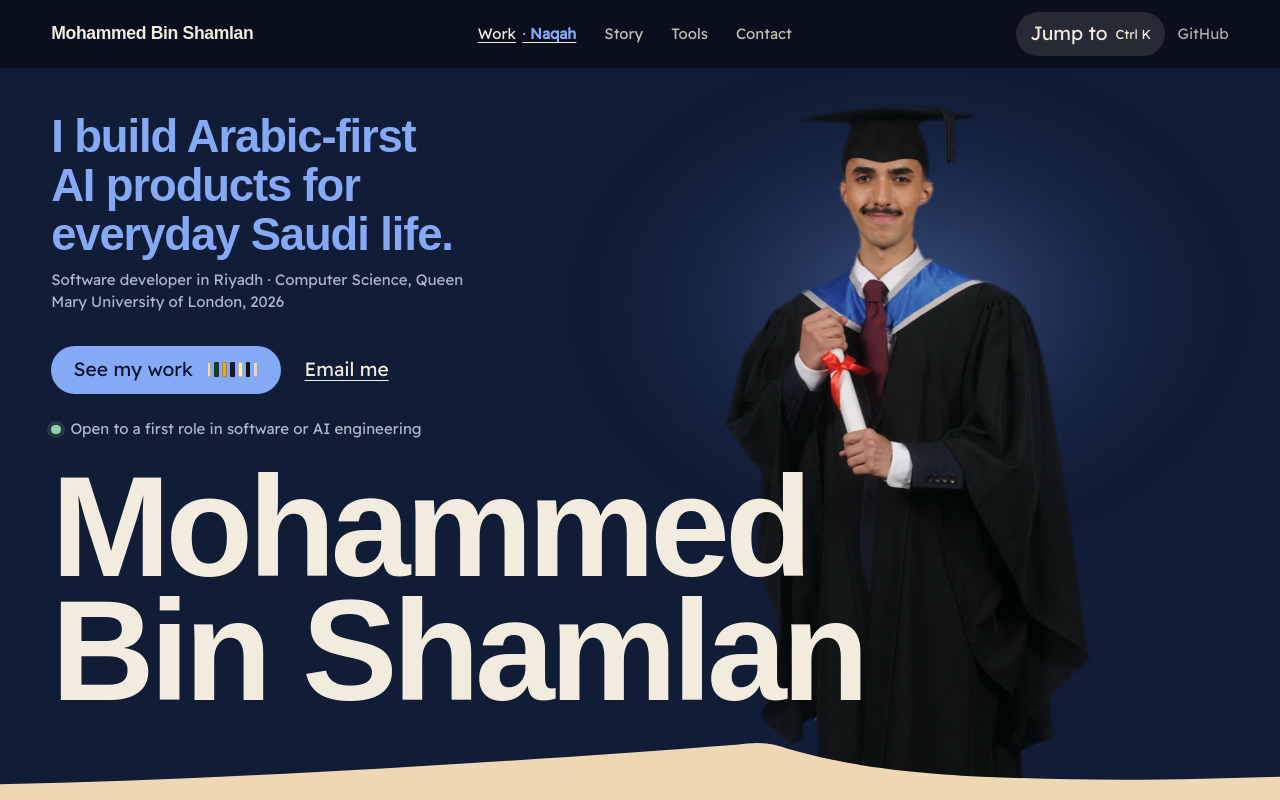
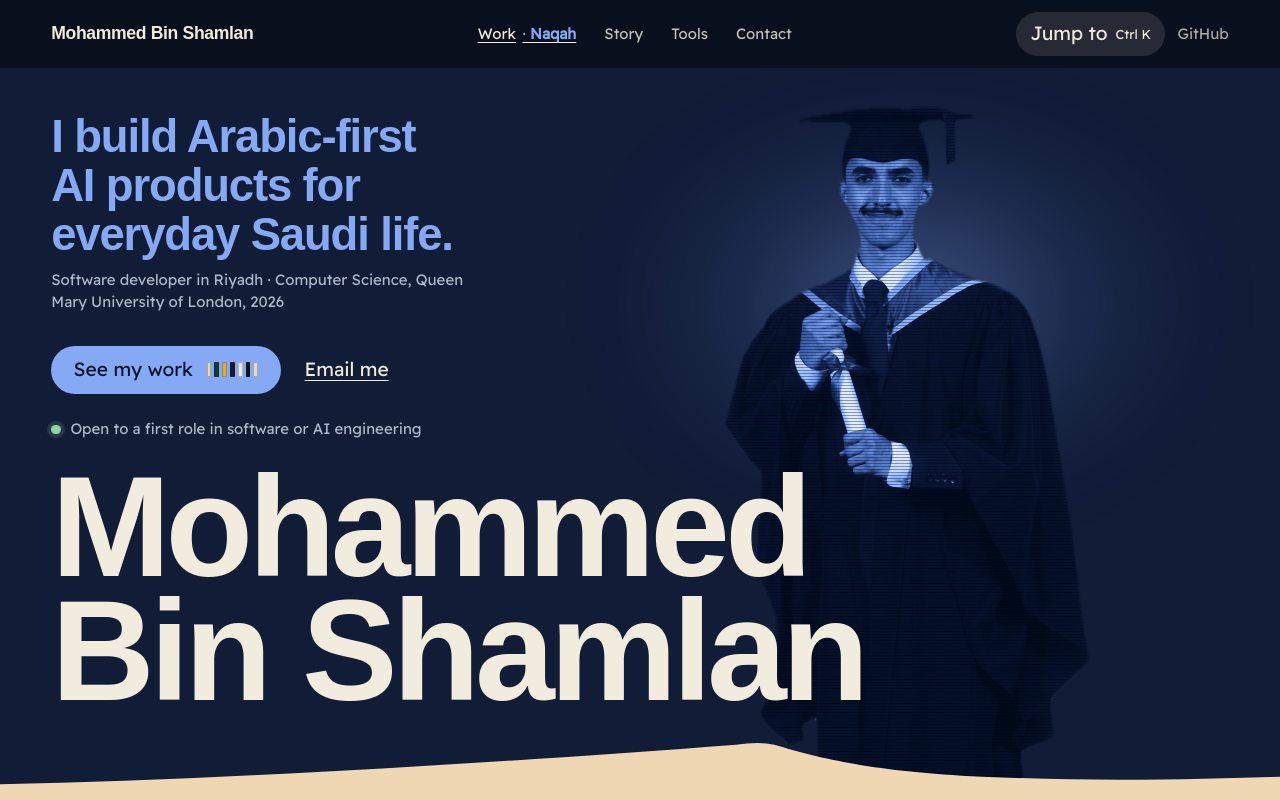
Before and after one commit to mobinshamlan/mohammed-portfolio, a Next.js app: page /mohammed-portfolio/ in a window 1280 px wide. Shown: the top 800 px of the page. Built offline with nearby package versions, Linux system fonts and the light colour scheme; a web font is replaced by a local one.

Commit message:
Print the opening portrait as a duotone line-screen plate
Co-Authored-By: Claude Opus 5.5 <noreply@anthropic.com>

```diff
--- a/src/app/(portfolio)/styles/opening.css
+++ b/src/app/(portfolio)/styles/opening.css
@@ -126,7 +126,11 @@
   box-shadow: 0 0 0 0.25rem rgba(143, 211, 165, 0.15);
 }
 
-/* ---------- The portrait ---------- */
+/* ---------- The portrait ----------
+   Printed, not pasted: the cut-out runs through a navy-to-hood-blue duotone,
+   a fine line-screen lies over it like a press plate, and one slow band of
+   light crosses the gown. Both overlays are masked by the cut-out itself, so
+   they stay on the figure and never on the night. */
 
 .vb-open-portrait {
   grid-area: art;
@@ -139,6 +143,21 @@
   pointer-events: none;
 }
 
+.vb-open-filter {
+  position: absolute;
+  width: 0;
+  height: 0;
+  overflow: hidden;
+}
+
+.vb-open-print {
+  position: relative;
+  width: 100%;
+  height: 100%;
+  /* The gown runs on below the frame and dissolves into the night. */
+  mask-image: linear-gradient(to bottom, #000 58%, transparent 97%);
+}
+
 .vb-open-img {
   position: relative;
   display: block;
@@ -146,8 +165,39 @@
   height: 100%;
   object-fit: cover;
   object-position: 50% 0%;
-  /* The gown runs on below the frame and into the night. */
-  mask-image: linear-gradient(to bottom, #000 62%, transparent 98%);
+  filter: url("#vb-open-duotone") contrast(1.12) brightness(1.06);
+}
+
+/* The line-screen: a 3px pitch, held to the figure by its own alpha. */
+.vb-open-screen,
+.vb-open-sweep {
+  position: absolute;
+  inset: 0;
+  mask: var(--cutout) 50% 0 / cover no-repeat;
+}
+
+.vb-open-screen {
+  background: repeating-linear-gradient(
+    to bottom,
+    rgb(10 15 29 / 0.38) 0 1px,
+    transparent 1px 3px
+  );
+  mix-blend-mode: multiply;
+}
+
+/* A band of the hood's light, crossing the gown once, then again much later. */
+.vb-open-sweep {
+  background: linear-gradient(
+    115deg,
+    transparent 38%,
+    rgb(201 214 240 / 0.28) 47%,
+    rgb(242 236 223 / 0.42) 50%,
+    rgb(201 214 240 / 0.28) 53%,
+    transparent 62%
+  );
+  background-size: 260% 100%;
+  background-position: 120% 0;
+  mix-blend-mode: screen;
 }
 
 /* The studio light, behind the head and shoulders. */
@@ -163,8 +213,21 @@
   .vb[data-motion="on"] .vb-open-glow {
     animation: vb-open-breathe 9s var(--ease-soft) infinite alternate;
   }
-  .vb[data-motion="on"] .vb-open-img {
+  .vb[data-motion="on"] .vb-open-print {
     animation: vb-open-in 1.4s var(--ease-expo) both;
+  }
+  .vb[data-motion="on"] .vb-open-sweep {
+    animation: vb-open-sweep 14s var(--ease-soft) 0.9s infinite;
+  }
+}
+
+@keyframes vb-open-sweep {
+  0% {
+    background-position: 120% 0;
+  }
+  22%,
+  100% {
+    background-position: -20% 0;
   }
 }
 
@@ -248,7 +311,7 @@
     margin: 0;
   }
 
-  .vb-open-img {
+  .vb-open-print {
     mask-image: none;
   }
 
--- a/src/components/portfolio/hero.tsx
+++ b/src/components/portfolio/hero.tsx
@@ -51,8 +51,24 @@ export function Hero() {
         {contact.status}
       </p>
 
-      <figure className="vb-open-portrait" data-rise="2">
+      <figure className="vb-open-portrait" data-rise="2" style={{ "--cutout": `url(${cutout.src})` } as CSSProperties}>
         <span className="vb-open-glow" aria-hidden="true" />
+        {/*
+          The portrait is printed in the site's own inks: shadows in the night,
+          mid-tones in the dusk, light in the hood's blue up to cream. The SVG
+          filter maps luminance to that ramp and keeps the cut-out's edge.
+        */}
+        <svg className="vb-open-filter" aria-hidden="true" focusable="false" width="0" height="0">
+          <filter id="vb-open-duotone" colorInterpolationFilters="sRGB">
+            <feColorMatrix type="matrix" values="0.2126 0.7152 0.0722 0 0  0.2126 0.7152 0.0722 0 0  0.2126 0.7152 0.0722 0 0  0 0 0 1 0" />
+            <feComponentTransfer>
+              <feFuncR type="table" tableValues="0.05 0.12 0.28 0.55 0.96" />
+              <feFuncG type="table" tableValues="0.08 0.18 0.40 0.68 0.94" />
+              <feFuncB type="table" tableValues="0.14 0.33 0.66 0.96 0.88" />
+            </feComponentTransfer>
+          </filter>
+        </svg>
+        <div className="vb-open-print">
           <Image
             src={cutout.src}
             alt={graduation.alt}
@@ -62,6 +78,9 @@ export function Hero() {
             priority
             className="vb-open-img"
           />
+          <span className="vb-open-screen" aria-hidden="true" />
+          <span className="vb-open-sweep" aria-hidden="true" />
+        </div>
       </figure>
     </section>
   );
```
Lines whose indentation alone changed are shown as unchanged.
